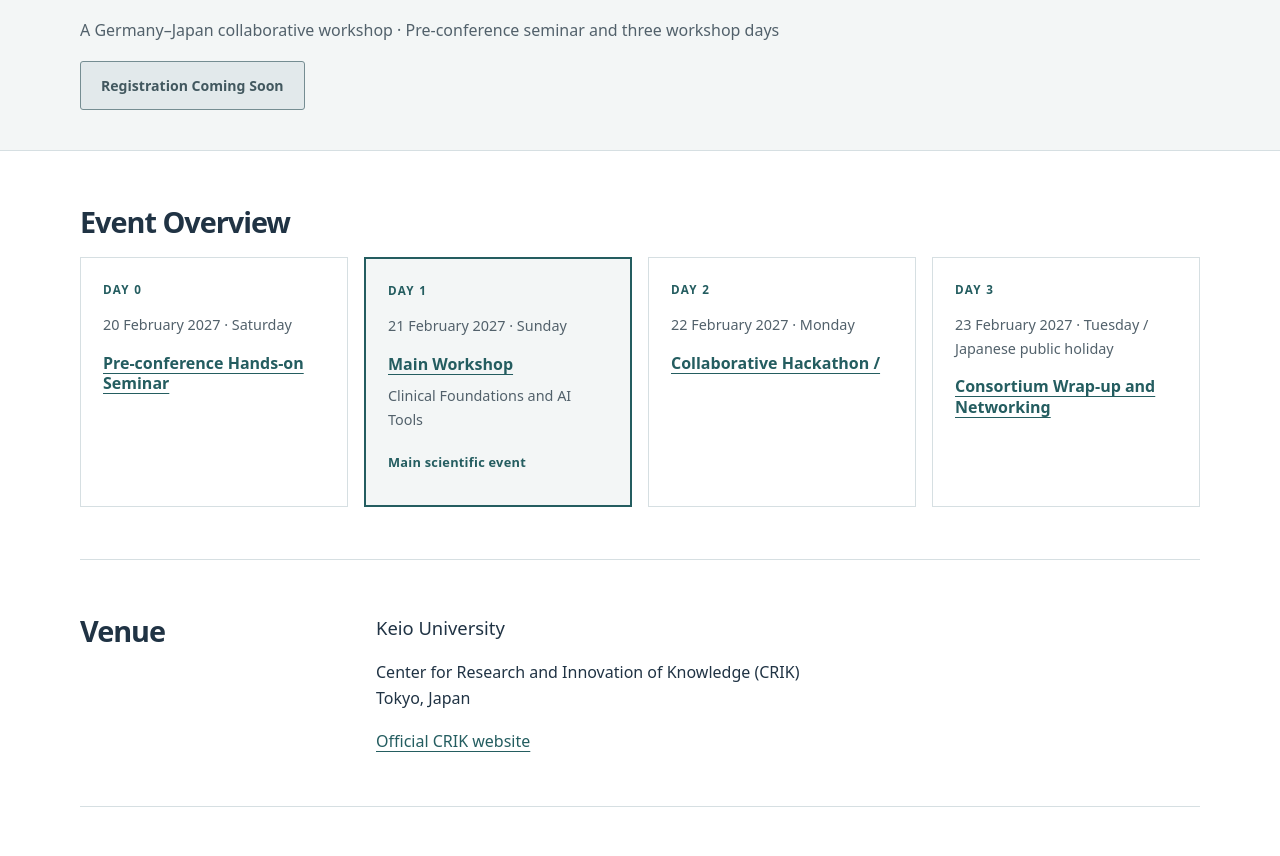
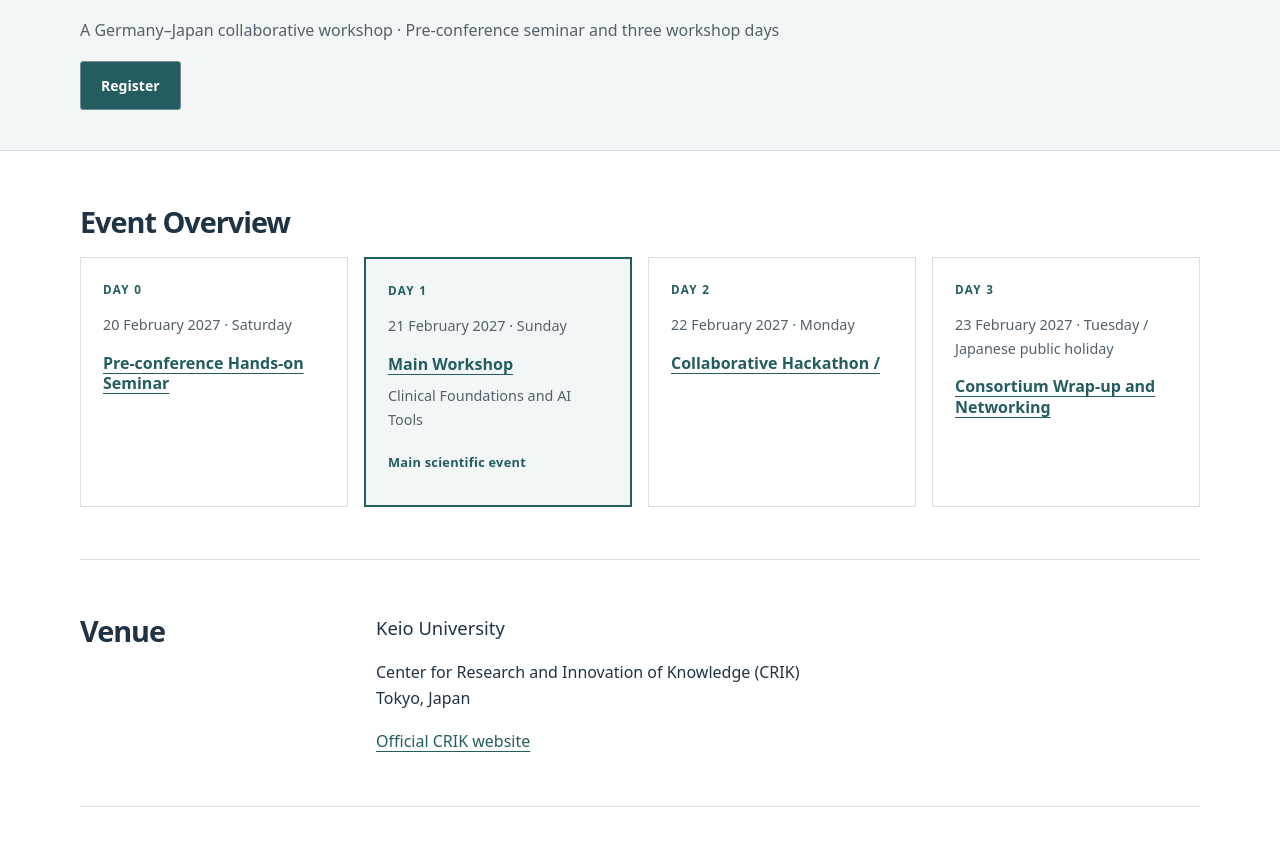
Before and after one commit to ai4raredisease/workshop-2027, a plain HTML site: page en/index.html in a window 1280 px wide. Shown: the part 836-1692 px from the top of the page. Drawn offline with Linux system fonts and the light colour scheme.

Commit message:
Link registration buttons to the registration form
Replace the disabled "coming soon" buttons in the hero and registration
sections of both the Japanese and English pages with links to the
registration form, update the registration text, and remove the
now-obsolete placeholder comment.

Co-Authored-By: Claude Opus 5.5 <noreply@anthropic.com>

```diff
--- a/en/index.html
+++ b/en/index.html
@@ -34,7 +34,7 @@
 <div class="collaboration-logo-slot"><img class="institution-logo logo-ga4gh" src="../assets/images/ga4gh.png" alt="Global Alliance for Genomics and Health (GA4GH)" decoding="async"></div>
 </div>
 <p class="hero-note">A Germany–Japan collaborative workshop · Pre-conference seminar and three workshop days</p>
-<button class="button" type="button" disabled>Registration Coming Soon</button>
+<a class="button" href="https://forms.gle/UqBCb4cioYowNXoB8">Register</a>
 </div></section>
 <div class="container content">
 <section id="overview" class="section section-full"><h2>Event Overview</h2>
@@ -121,8 +121,7 @@
 <section class="program-day" aria-labelledby="day-2"><header class="day-heading"><p class="eyebrow">22 February 2027 · Monday</p><h3 id="day-2">Day 2 — Collaborative Hackathon / Excursion</h3></header><div class="day-summary"><p>Details will be announced.</p></div></section>
 <section class="program-day" aria-labelledby="day-3"><header class="day-heading"><p class="eyebrow">23 February 2027 · Tuesday / Japanese public holiday</p><h3 id="day-3">Day 3 — Consortium Wrap-up and Networking</h3></header><div class="day-summary"><p>Details will be announced.</p></div></section>
 </section>
-<!-- REGISTRATION: replace disabled buttons here and in the hero with links once registration opens. -->
-<section id="registration" class="registration"><div><p class="eyebrow">Attend the workshop</p><h2>Registration</h2><p>Registration will open soon.</p></div><button class="button" type="button" disabled>Registration Coming Soon</button></section>
+<section id="registration" class="registration"><div><p class="eyebrow">Attend the workshop</p><h2>Registration</h2><p>Please register using the registration form.</p></div><a class="button" href="https://forms.gle/UqBCb4cioYowNXoB8">Register</a></section>
 <section id="organizers" class="section section-full"><div class="section-heading"><p class="eyebrow">Germany–Japan collaborative workshop</p><h2>Organizers</h2><p>Lead organizers</p></div><div class="organizer-grid">
 <article><h3>Dr. Tzung-Chien Hsieh</h3><p>University Hospital Bonn, Germany</p></article>
 <article><h3>Dr. Hiroyuki Mishima</h3><p>Nagasaki University Hospital, Japan</p></article>
```
Also changed, not shown: index.html (+2 -3 lines).
